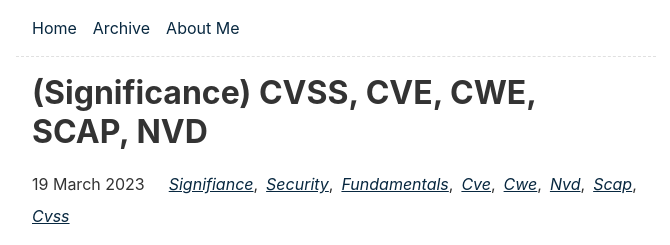
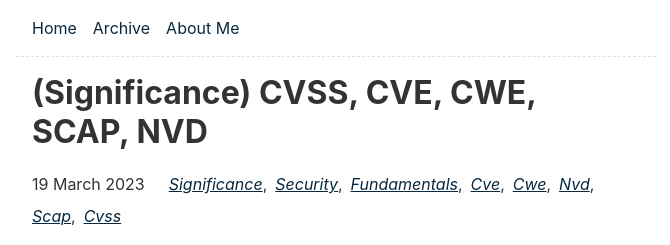
Before and after one commit to 1NF053C/op, an Eleventy site: page packages/blog/src/posts/post.2-what-is-cvss-cve-cwe-scap-nvd.md in a window 1280 px wide. Shown: the top 245 px of the page, without its empty margins (304-974 px from the left). Built offline with nearby package versions, Linux system fonts and the light colour scheme; Eleventy itself is replaced by a stand-in of ours; files that its build step writes are made by us from their sources.

Commit message:
fix significance spelling

```diff
--- a/packages/blog/src/posts/post.1-why-do.md
+++ b/packages/blog/src/posts/post.1-why-do.md
@@ -1,9 +1,9 @@
 ---
-title: (Signifiance) do
+title: (Significance) do
 description:
 date: 2023-03-19
 tags:
-  - signifiance
+  - significance
   - do
 ---
 
--- a/packages/blog/src/posts/post.2-what-is-cvss-cve-cwe-scap-nvd.md
+++ b/packages/blog/src/posts/post.2-what-is-cvss-cve-cwe-scap-nvd.md
@@ -3,7 +3,7 @@ title: (Significance) CVSS, CVE, CWE, SCAP, NVD
 description: Explanation of these terms
 date: 2023-03-19
 tags:
-  - signifiance
+  - significance
   - security
   - fundamentals
   - cve
```
